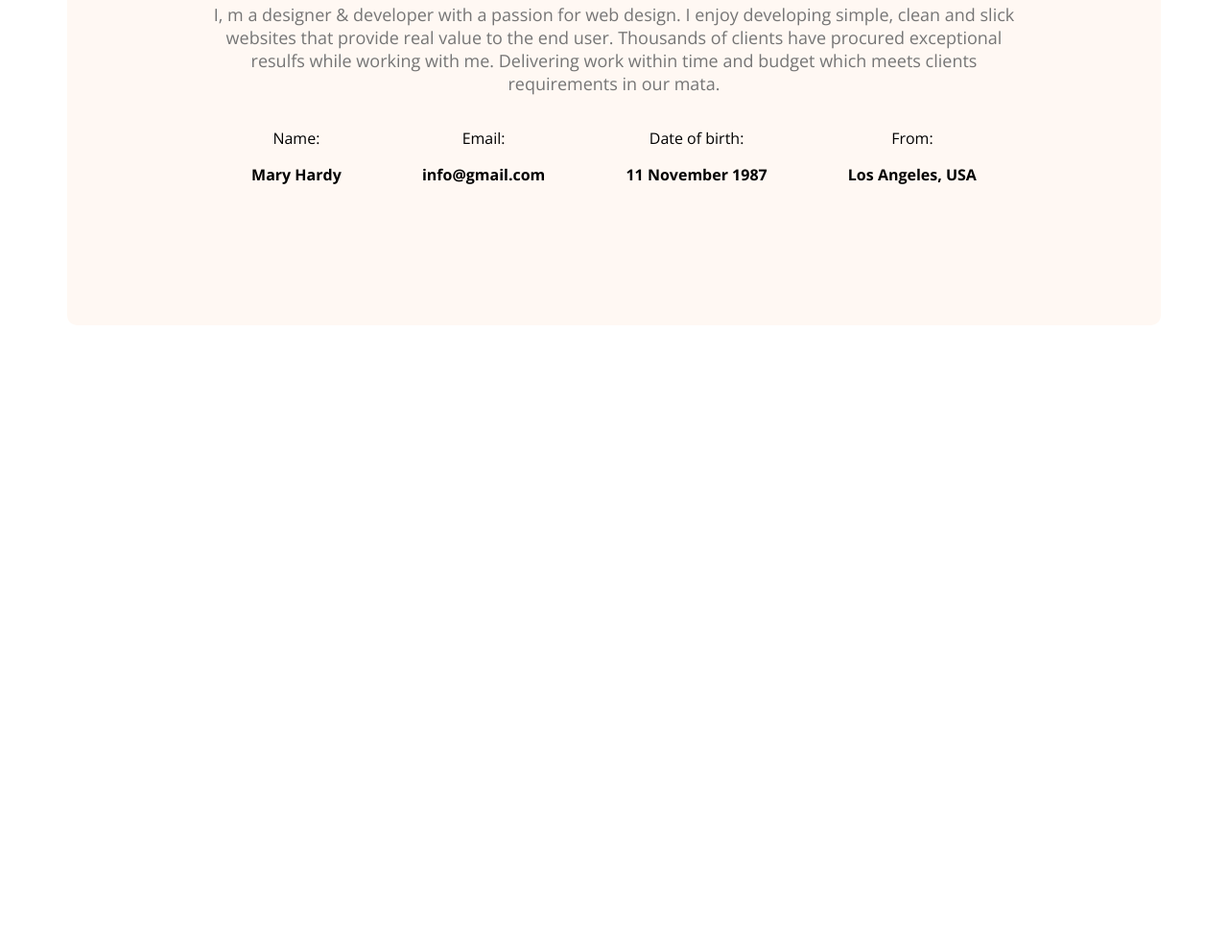
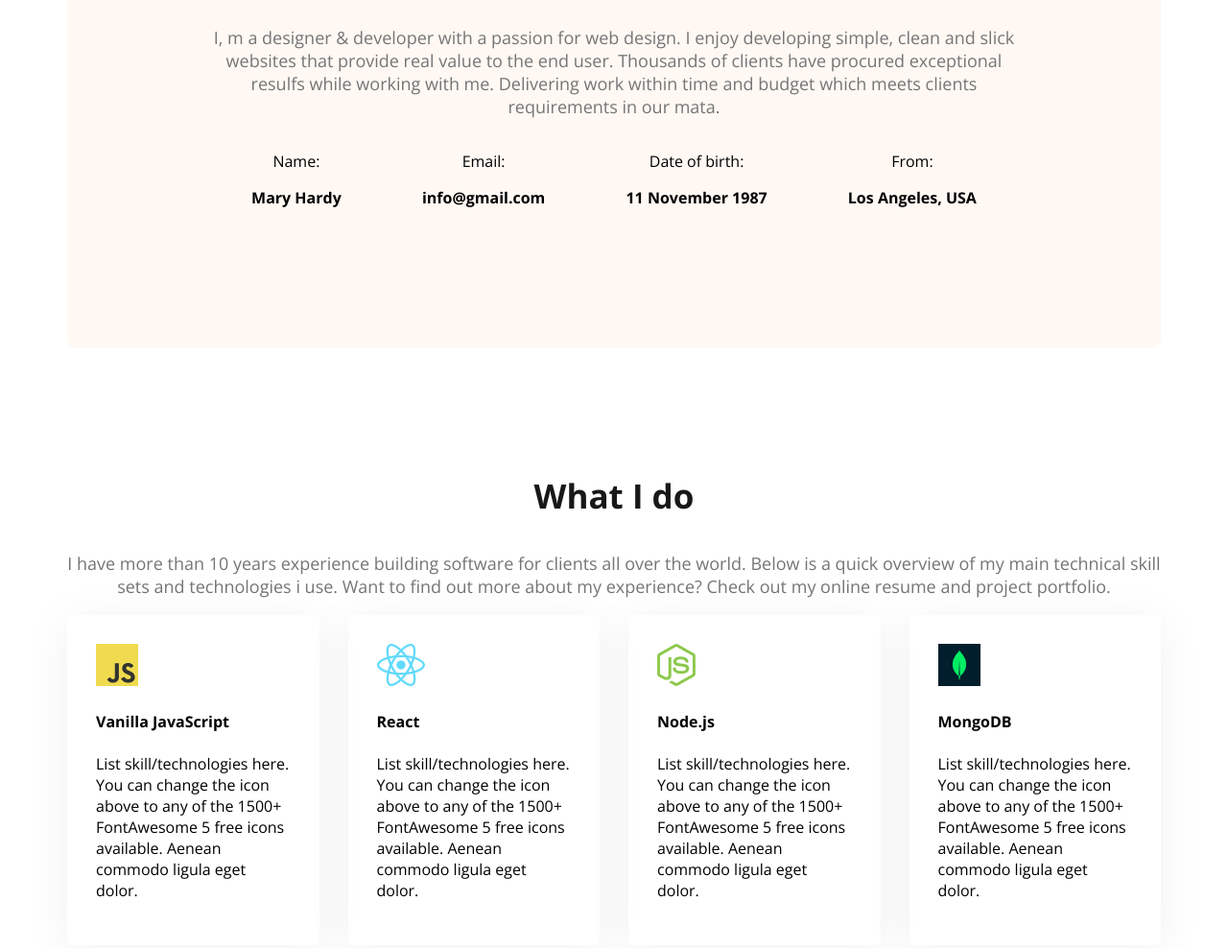
Before and after one commit to rayhan309/web-dev-porfolio, a plain HTML site: page index.html in a window 1280 px wide. Shown: the part 1091-2079 px from the top of the page at 96% size. Before the commit the page ends 1438 px from the top, so only its background shows below. Drawn offline with nearby package versions, Linux system fonts and the light colour scheme.

Commit message:
my forth commit

```diff
--- a/index.html
+++ b/index.html
@@ -1,4 +1,4 @@
-<!DOCTYPE html>
+<!DOCTYPE html>+
 <html lang="en">
 
 <head>
@@ -71,6 +71,54 @@
 
                               </div>
                     </section>
+                    <!-- wath is do section stard -->
+                    <section class="skills">
+                              <h3 class="section-title text-center">What I do</h3>
+                              <p class="section-description text-center">
+                                        I have more than 10 years experience building software for clients all over the
+                                        world. Below is a quick overview of my main technical skill sets and
+                                        technologies i use. Want to find out more about my experience? Check out my
+                                        online resume and project portfolio.
+                              </p>
+
+                              <div class="skills-container">
+
+                                        <!-- .skill*4>img+h4.skill-title+p.skill-description -->
+
+                                        <div class="skill">
+                                                  <img src="images/icons/js.png" alt="">
+                                                  <h4 class="skill-title">Vanilla JavaScript</h4>
+                                                  <p class="skill-description">List skill/technologies here. You can
+                                                            change the icon above to any of the 1500+ FontAwesome 5 free
+                                                            icons available. Aenean commodo ligula eget dolor.</p>
+                                        </div>
+                                        <div class="skill">
+                                                  <img src="images/icons/react.png" alt="">
+                                                  <h4 class="skill-title">React</h4>
+                                                  <p class="skill-description">List skill/technologies here. You can
+                                                            change the icon above to any of the 1500+ FontAwesome 5 free
+                                                            icons available. Aenean commodo ligula eget dolor.</p>
+                                        </div>
+                                        <div class="skill">
+                                                  <img src="images/icons/nodejs.png" alt="">
+                                                  <h4 class="skill-title">Node.js</h4>
+                                                  <p class="skill-description">List skill/technologies here. You can
+                                                            change the icon above to any of the 1500+ FontAwesome 5 free
+                                                            icons available. Aenean commodo ligula eget dolor.</p>
+                                        </div>
+                                        <div class="skill">
+                                                  <img src="images/icons/mongo.png" alt="">
+                                                  <h4 class="skill-title">MongoDB</h4>
+                                                  <p class="skill-description">List skill/technologies here. You can
+                                                            change the icon above to any of the 1500+ FontAwesome 5 free
+                                                            icons available. Aenean commodo ligula eget dolor.</p>
+                                        </div>
+
+
+                              </div>
+
+                    </section>
+
           </main>
           <footer>
 
--- a/styles/portfolio.css
+++ b/styles/portfolio.css
@@ -83,6 +83,9 @@ nav li a {
           color: #757575;
 }
 
+.text-center {
+          text-align: center;
+}
 
 /* header */
 
@@ -121,6 +124,11 @@ main {
           margin: 0 auto;
 }
 
+main section {
+          margin-top: 130px;
+          margin-bottom: 130px;
+}
+
 /* about styles */
 
 .about {
@@ -139,3 +147,18 @@ main {
 .item-description {
           font-weight: bold;
 }
+
+
+/* skills section styles */
+
+
+.skills-container {
+          display: flex;
+          gap: 30px;
+}
+
+.skill {
+          padding: 30px;
+          border-radius: 5px;
+          box-shadow: 0 6px 50px 0 rgba(0, 0, 0, 0.06);
+}
```
Also changed, not shown: rofiq.jpeg (added).
